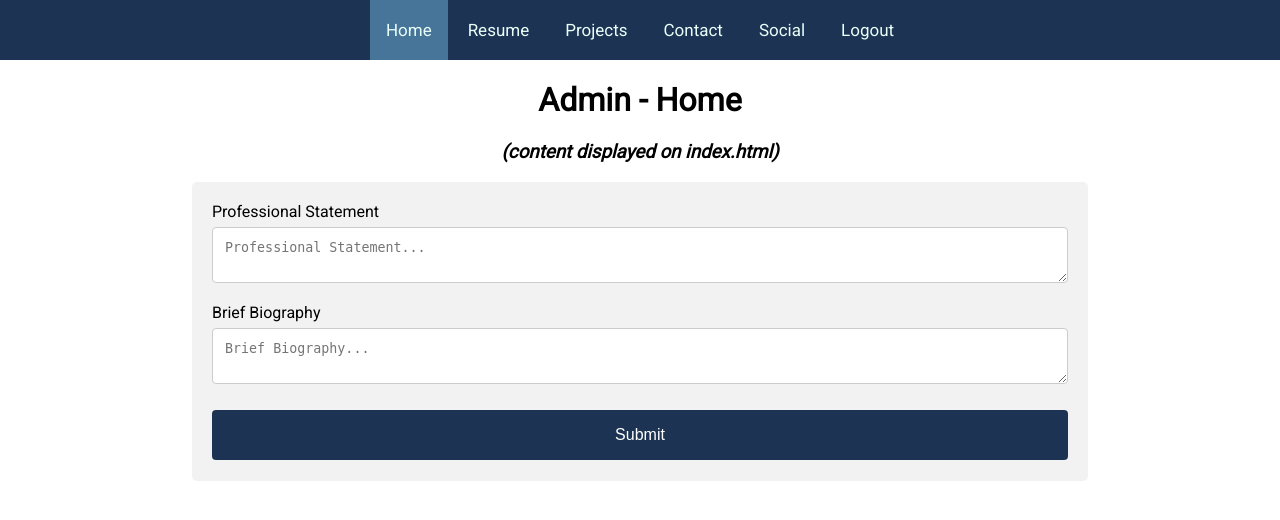
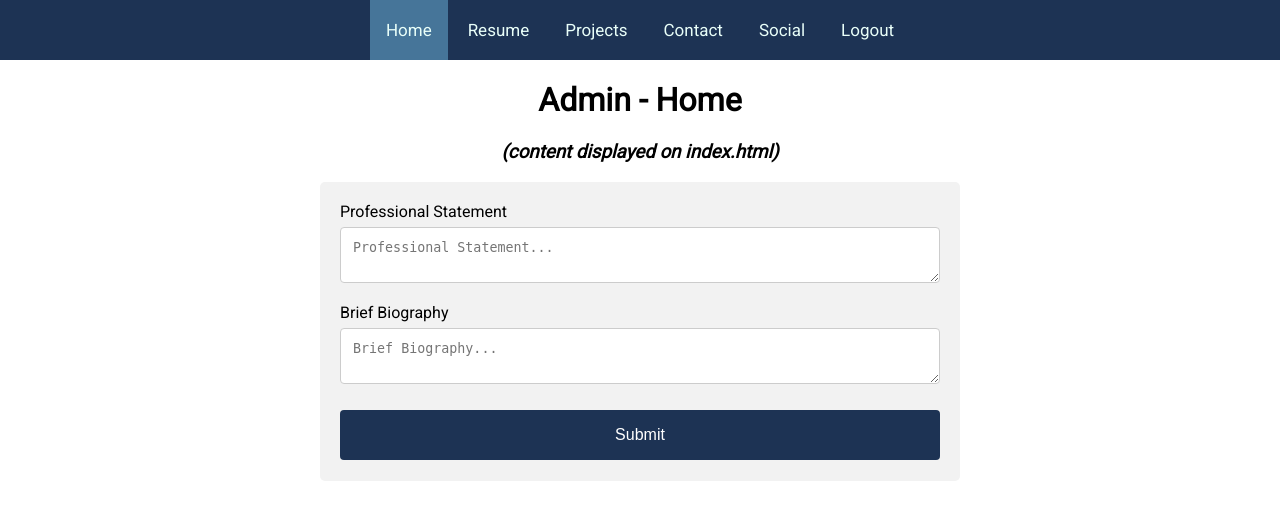
Before and after one commit to TheBigPaff/SOEN287, a PHP site: page /adminIndex.html in a window 1280 px wide. Shown: the top 520 px of the page. Run offline with PHP 8.4, Linux system fonts and the light colour scheme.

Commit message:
style tweak

```diff
--- a/admin_Deniso_40194944/styles.css
+++ b/admin_Deniso_40194944/styles.css
@@ -80,11 +80,12 @@ textarea{
 }
 
 .form-container {
-    margin: 0% 15% 5% 15%;
+    margin: 0% 25% 5% 25%;
     border-radius: 5px;
     background-color: #f2f2f2;
     padding: 20px 20px 5px 20px;
 }
+
 .admin-form-container{
     text-align: justify;
 }
```
